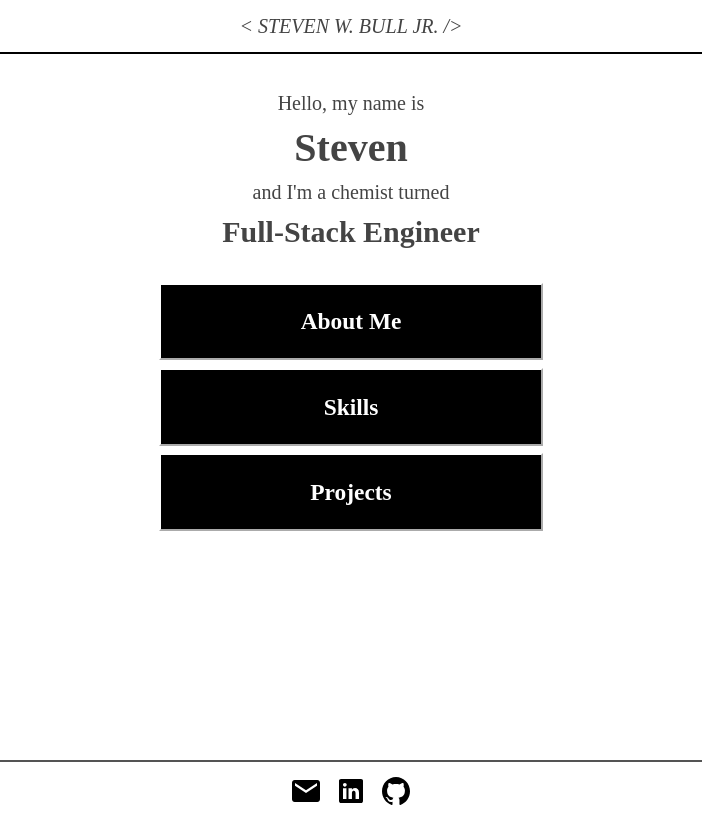
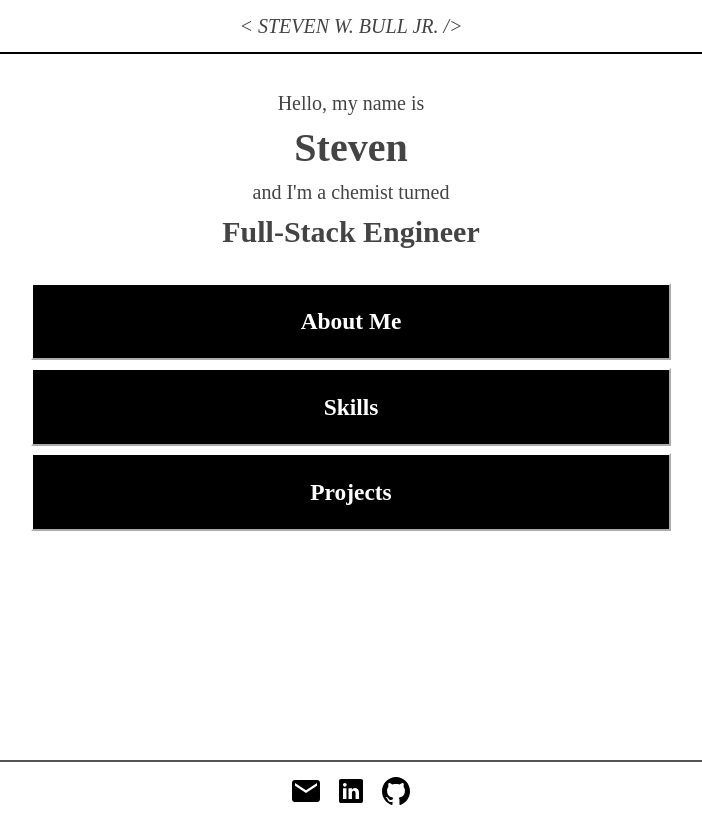
Before and after one commit to StevenWBull/portfolio, a React (Create React App) app: page / in a window 1280 px wide. Shown: the whole page, without its empty margins (289-991 px from the left). Built offline with nearby package versions, Linux system fonts and the light colour scheme; a web font is replaced by a local one.

Commit message:
begin filling up projects and making slight adjustments

```diff
--- a/src/App/App.css
+++ b/src/App/App.css
@@ -97,8 +97,12 @@ button {
   }
 
   button {
-    width: 30%;
+    width: 50%;
     margin: 0.3%;
+  }
+  section {
+    width: 50%;
+    margin: auto;
   }
 
 }
--- a/src/Projects/Projects.js
+++ b/src/Projects/Projects.js
@@ -4,10 +4,26 @@ export default function Projects()  {
   return (
     <section className="projects">
       <div>
+        <h4>BreadCrumbs</h4>
+        <p></p>
+      </div>
+      <div>
+        <h4>Minionese Learning App</h4>
+        <p><a href='https://github.com/StevenWBull/minionese-learning-client'>GitHub</a> | <a href='https://minionese-app.now.sh'>Live</a></p>
+        <p><em>Engineered with HTML, CSS, JSX, JavaScript, React, Context, Node, Express, Spaced Repetition Algorithm & PostgreSQL</em></p>
+        <p>The minionese learning app is a project created by Steven Bull and Brock Boutwell. The project centers around the learning of the coveted 'banana language' of the minions. The server uses a special algorithm in order to increase the retention and learning execution of users. If an answer is incorrect the word gets moved to the next word, however if it is correct, the word gets pushed back x amount of spaces. This ensures that before moving on to new and exciting lexicons, the words are committed to memory through repetition.</p>
+      </div>
+      <div>
+        <h4>Restaurant Roulette</h4>
+        <p><a href='https://github.com/StevenWBull/restaurant-roulette-client'>GitHub</a> | <a href='https://restaurant-roulette.now.sh/'>Live</a></p>
+        <p><em>Engineered with HTML, CSS, JSX, JavaScript, React, Context, React Hooks, Node, Express, & PostgreSQL</em></p>
+        <p>Restaurant Roulette is a application where a user can save their favorite restaurants in one easy to access place. Users are only able to see their own restaurants. The main feature of the application is the ability to to randomly pull out one restaurant from the entire saved list. This functionality allows the user to simplify their dining experience by not having to have the dreaded 'Where do you want to eat?' conversation with family, friends or significant others. For added effect, if the randomly generated restaurant doesn't fit the current craving of the user, a single button on the same page can be clicked to generate a new random restaurant.</p>
+      </div>
+      <div>
         <img src="chemistryKnowledgeQuiz-compressed.png" alt="Chemistry Knowledge Quiz App" />
-        <h4>The Chemistry Knowledge Quiz </h4>
-        <p><a href="https://github.com/thinkful-ei-gecko/smiti-steven-chemistquizapp">Repo</a> | <a href="https://thinkful-ei-gecko.github.io/smiti-steven-chemistquizapp/">Live</a></p>
-        <p><em>Engineered with HTML, CSS, & JavaScript</em></p>
+        <h4>The Chemistry Knowledge Quiz</h4>
+        <p><a href="https://github.com/thinkful-ei-gecko/smiti-steven-chemistquizapp">GitHub</a> | <a href="https://thinkful-ei-gecko.github.io/smiti-steven-chemistquizapp/">Live</a></p>
+        <p><em>Engineered with HTML, CSS, JavaScript, & jQuery</em></p>
         <p>The Chemistry Knowledge Quiz application will test your comprehension of the chemistry field! (Or how much you remember from high-school / college). </p>
       </div>
     </section>
--- /dev/null
+++ b/src/Skills/Skills.css
@@ -0,0 +1,3 @@
+.skill-div > h4 {
+  text-decoration: underline;
+}
--- a/src/Skills/Skills.js
+++ b/src/Skills/Skills.js
@@ -1,10 +1,20 @@
 import React from 'react';
+import './Skills.css';
 
 export default function Skills() {
   return (
     <section className="skills">
-      <div>
-        <p>HTML | CSS | Javascript | jQuery | Python</p>
+      <div className='skill-div'>
+        <h4>Front-End</h4>
+        <p>HTML5 | CSS3 | JavaScript | jQuery | React | React Hooks | Context | Jest | Enzyme</p>
+      </div>
+      <div className='skill-div'>
+        <h4>Back-End</h4>
+        <p>Node | Express | Knex | SQL | PostgreSQL | Python | Mocha | Chai | Supertest | RESTful API</p>
+      </div>
+      <div className='skill-div'>
+        <h4>Additional Tools</h4>
+        <p>Git | GitHub | NPM | Pipenv | Slack | Agile Methodology</p>
       </div>
     </section>
   )
```
